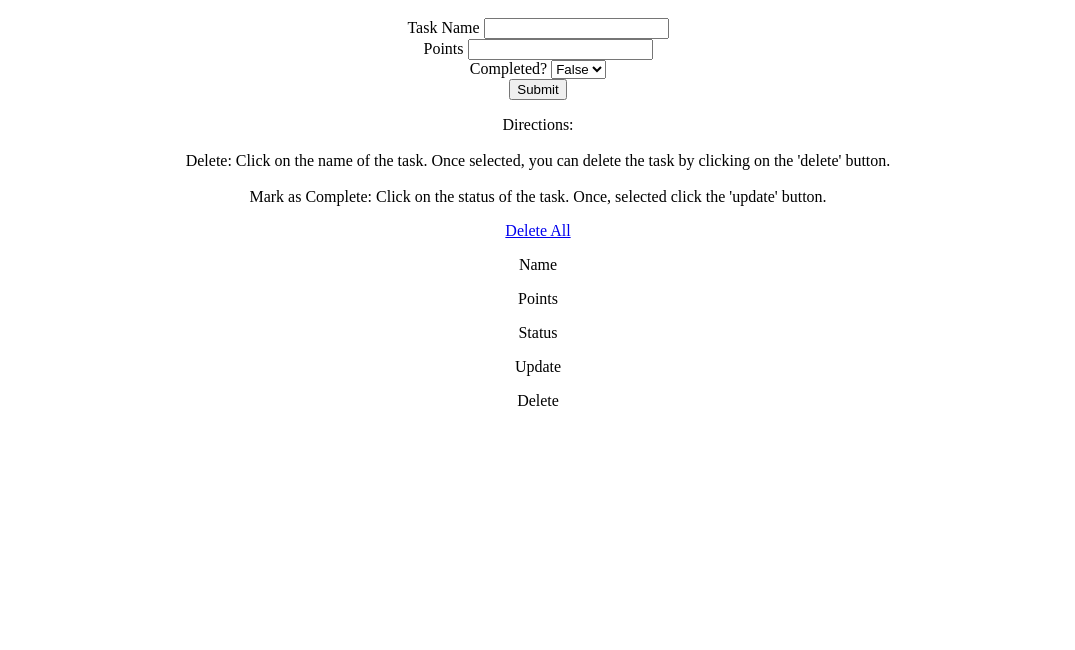
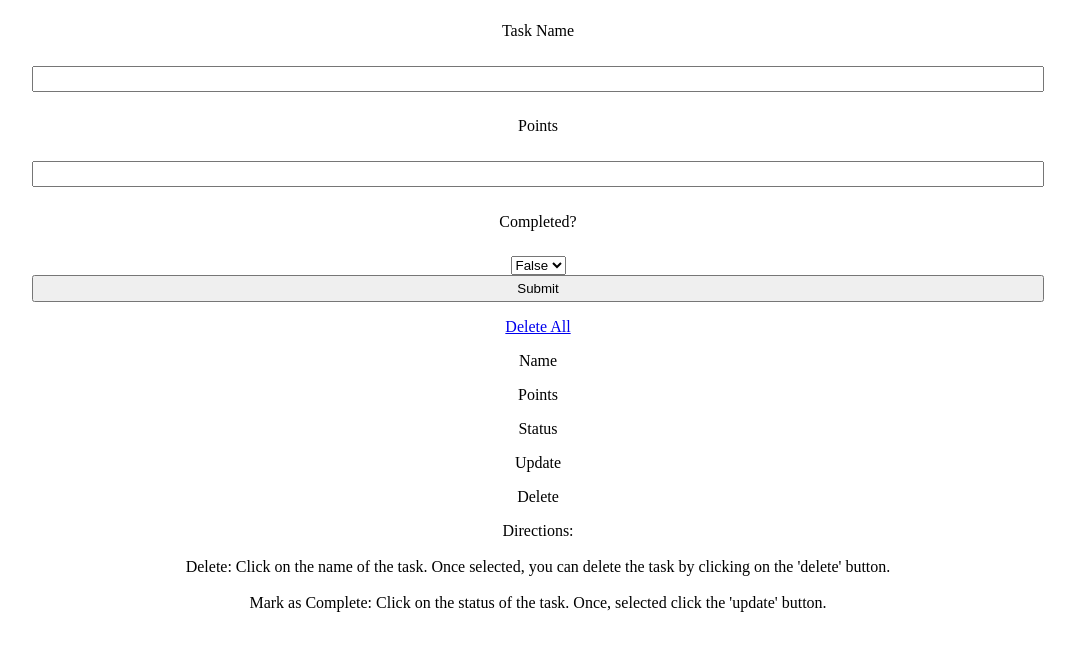
Before and after one commit to alexG53090/todo, a website: page views/index.html in a window 1280 px wide. Shown: the part 48-698 px from the top of the page, without its empty margins (102-1177 px from the left). Drawn offline with nearby package versions, Linux system fonts and the light colour scheme; no server answers.

Commit message:
input form styles

```diff
--- a/views/index.html
+++ b/views/index.html
@@ -25,20 +25,18 @@
       </select><br>
       <input class='submit' type="submit" value="Submit" href='/'>
     </form>
+    <a href="/delete" class='delete-all'>Delete All</a>
+    <p class="header-name">Name</p>
+    <p class="header-points">Points</p>
+    <p class='header-status'>Status</p>
+    <p class='header-update'>Update</p>
+    <p class='header-update'>Delete</p>
+    <div class='task-list'>
+    </div>
     <p class='directions'>Directions: <br><br>
       Delete: Click on the name of the task. Once selected,
       you can delete the task by clicking on the 'delete' button.<br><br>
       Mark as Complete: Click on the status of the task. Once, selected click the 'update' button.
     </p>
-    <a href="/delete" class='delete-all'>Delete All</a>
-    <div class='tasks-container'>
-      <p class="column header-name">Name</p>
-      <p class="header-points">Points</p>
-      <p class='header-status'>Status</p>
-      <p class='header-update'>Update</p>
-      <p class='header-update'>Delete</p>
-      <div class='task-list'>
-      </div>
-    </div>
   </body>
 </html>
--- a/views/style/index.css
+++ b/views/style/index.css
@@ -1,3 +1,13 @@
 body {
   text-align: center;
 }
+label {
+  display: block;
+  margin: 2%;
+}
+
+input {
+  width: 80%;
+  height: 2em;
+
+}
```
